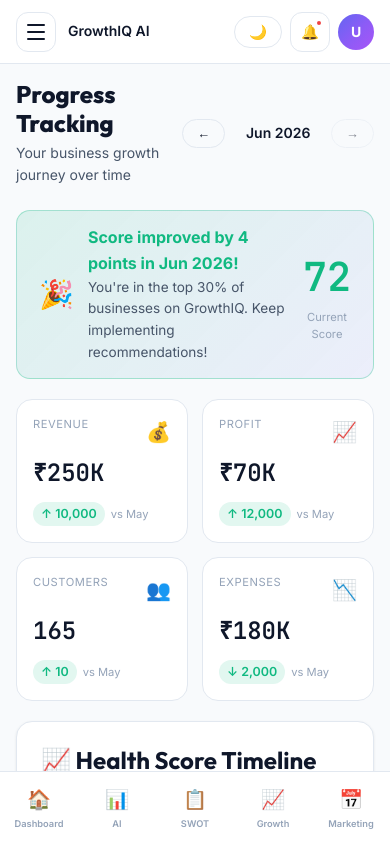
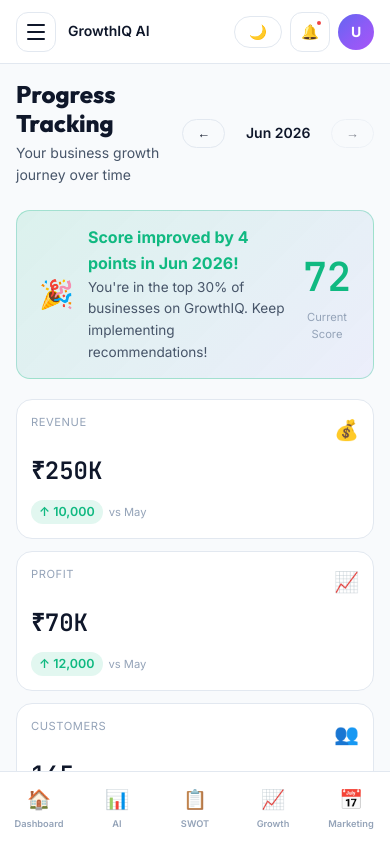
Before and after one commit to santhoshkumars19/AI-Business-Growth-Consultant, a Next.js app in the folder growthiq/: page /progress in a window 390 px wide. Shown: the top 842 px of the page. Built offline with nearby package versions, Linux system fonts and the light colour scheme; no server answers.

Commit message:
fix: dashboard mobile alignment - stack KPI cards to 1-col on small phones, fix stat-value overflow and label wrapping

```diff
--- a/growthiq/app/globals.css
+++ b/growthiq/app/globals.css
@@ -105,10 +105,14 @@ h1, h2, h3, h4, h5, h6 {
 
 /* ─── GRID ─── */
 .grid { display: grid; }
+/* Mobile-first: single column below 480px, 2-col from 480px+ */
 .grid-2 { display: grid; grid-template-columns: 1fr; gap: 16px; }
 .grid-3 { display: grid; grid-template-columns: 1fr; gap: 16px; }
-.grid-4 { display: grid; grid-template-columns: repeat(2, 1fr); gap: 14px; }
+.grid-4 { display: grid; grid-template-columns: 1fr; gap: 12px; }
 
+@media (min-width: 480px) {
+  .grid-4 { grid-template-columns: repeat(2, 1fr); gap: 14px; }
+}
 @media (min-width: 640px) {
   .grid-2 { grid-template-columns: repeat(2, 1fr); gap: 20px; }
   .grid-3 { grid-template-columns: repeat(2, 1fr); gap: 20px; }
@@ -729,14 +733,38 @@ tr:hover td { background: var(--bg-elevated); }
   background: var(--bg-surface);
   border: 1px solid var(--border);
   border-radius: var(--radius-lg);
-  padding: 16px;
+  padding: 14px;
   transition: all 0.2s ease;
+  min-width: 0;
+  overflow: hidden;
 }
+@media (min-width: 480px) { .stat-card { padding: 16px; } }
 @media (min-width: 640px) { .stat-card { padding: 20px; } }
 .stat-card:hover { box-shadow: var(--shadow-md); transform: translateY(-2px); }
-.stat-value { font-family: 'JetBrains Mono', monospace; font-size: 1.5rem; font-weight: 600; }
-@media (min-width: 640px) { .stat-value { font-size: 1.75rem; } }
-.stat-label { font-size: 0.75rem; color: var(--text-muted); margin-bottom: 6px; text-transform: uppercase; letter-spacing: 0.05em; }
+/* Stat card inner row: label+value vs icon — shrink icon on very small screens */
+.stat-card .stat-icon { font-size: 1.25rem; flex-shrink: 0; }
+@media (min-width: 480px) { .stat-card .stat-icon { font-size: 1.5rem; } }
+.stat-value {
+  font-family: 'JetBrains Mono', monospace;
+  font-size: clamp(1.1rem, 5vw, 1.5rem);
+  font-weight: 600;
+  white-space: nowrap;
+  overflow: hidden;
+  text-overflow: ellipsis;
+  max-width: 100%;
+}
+@media (min-width: 640px) { .stat-value { font-size: 1.75rem; white-space: normal; } }
+.stat-label {
+  font-size: 0.7rem;
+  color: var(--text-muted);
+  margin-bottom: 4px;
+  text-transform: uppercase;
+  letter-spacing: 0.03em;
+  white-space: normal;
+  word-break: break-word;
+  line-height: 1.3;
+}
+@media (min-width: 480px) { .stat-label { font-size: 0.75rem; letter-spacing: 0.05em; } }
 
 /* ─── ONBOARDING STEP ─── */
 .step-indicator {
```
Also changed, not shown: growthiq/app/dashboard/page.tsx (+4 -4 lines).
